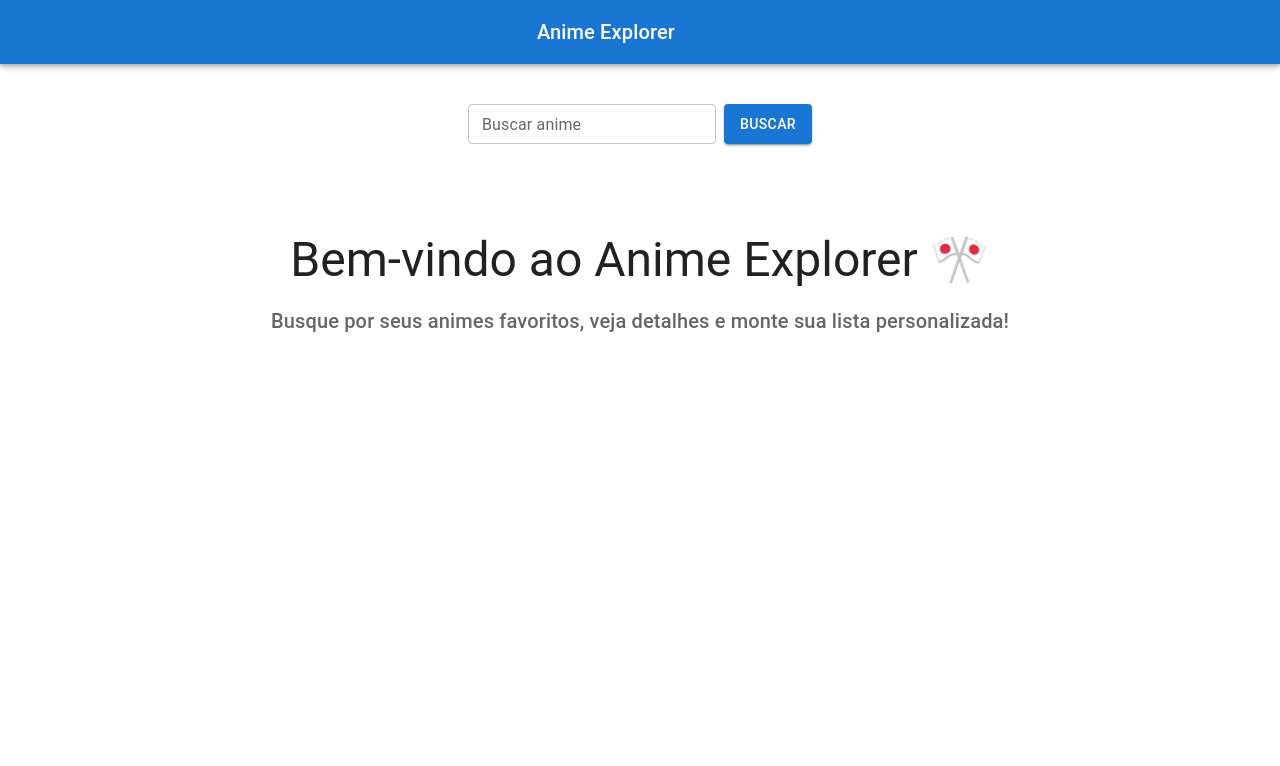
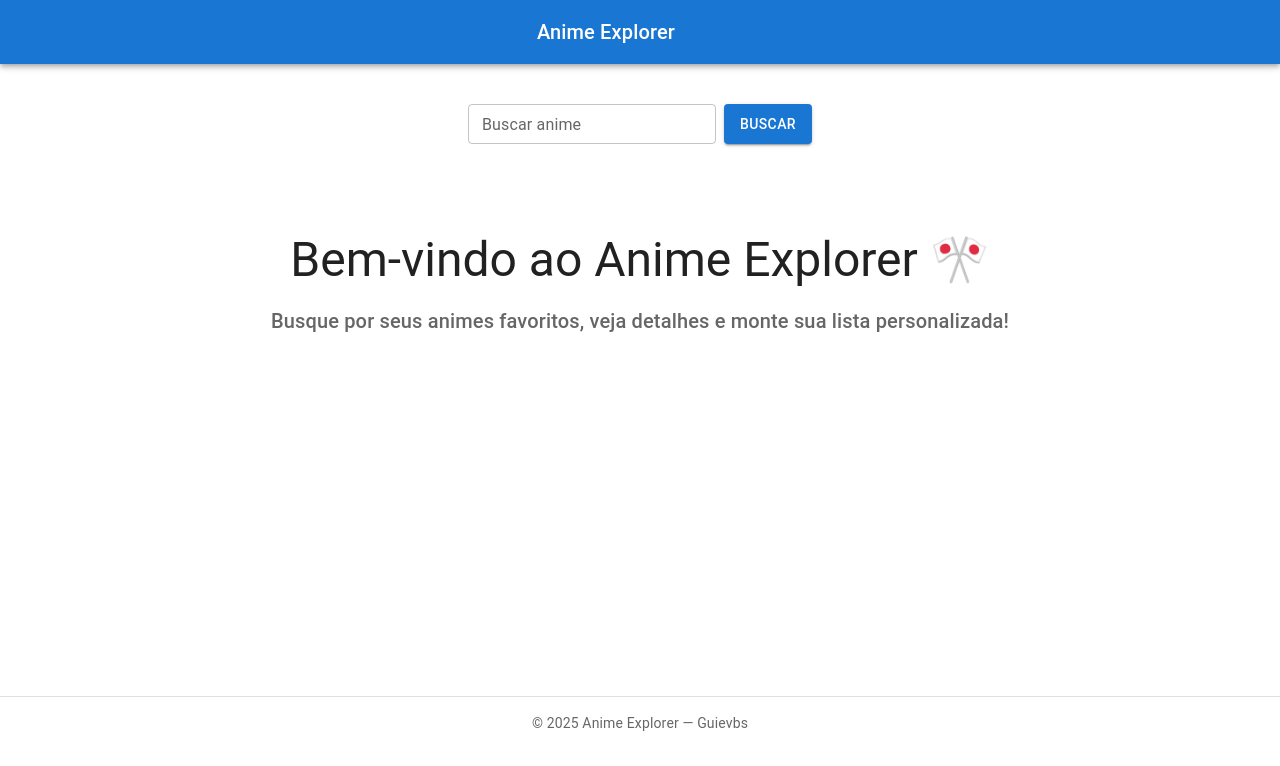
Before and after one commit to guievbs/anime-explorer, a React (Vite) app in the folder anime-explorer/: page / in a window 1280 px wide. Shown: the top 766 px of the page. Built offline with nearby package versions, Linux system fonts and the light colour scheme; some icons are missing.

Commit message:
feat: adicionar componente Footer para exibir informações de copyright

```diff
--- a/anime-explorer/src/components/App.jsx
+++ b/anime-explorer/src/components/App.jsx
@@ -2,6 +2,7 @@
 import { SearchBar } from "./SearchBar";
 import { AnimeList } from "./AnimeList";
 import { ErrorBanner } from "./ErrorBanner";
+import { Footer } from "./Footer"; // <- import
 import { useContext } from "react";
 import { AppContext } from "../contexts/AppProvider";
 import Container from "@mui/material/Container";
@@ -34,12 +35,12 @@
             mt: 5,
             mb: 3,
             gap: 3,
+            minHeight: "70vh", // empurra o rodapé para baixo
           }}
         >
           <SearchBar />
           {state.error && <ErrorBanner message={state.error} />}
 
-          {/* Página inicial de boas-vindas */}
           {!state.query ? (
             <motion.div
               initial={{ opacity: 0, y: 40 }}
@@ -60,6 +61,7 @@
           )}
         </Box>
       </Container>
+      <Footer />
     </ThemeProvider>
   );
 }
--- /dev/null
+++ b/anime-explorer/src/components/Footer.jsx
@@ -0,0 +1,21 @@
+import Typography from "@mui/material/Typography";
+import Box from "@mui/material/Box";
+
+export function Footer() {
+  return (
+    <Box
+      component="footer"
+      sx={{
+        mt: 4,
+        py: 2,
+        textAlign: "center",
+        borderTop: "1px solid",
+        borderColor: "divider",
+      }}
+    >
+      <Typography variant="body2" color="text.secondary">
+        © {new Date().getFullYear()} Anime Explorer — Guievbs
+      </Typography>
+    </Box>
+  );
+}
```
